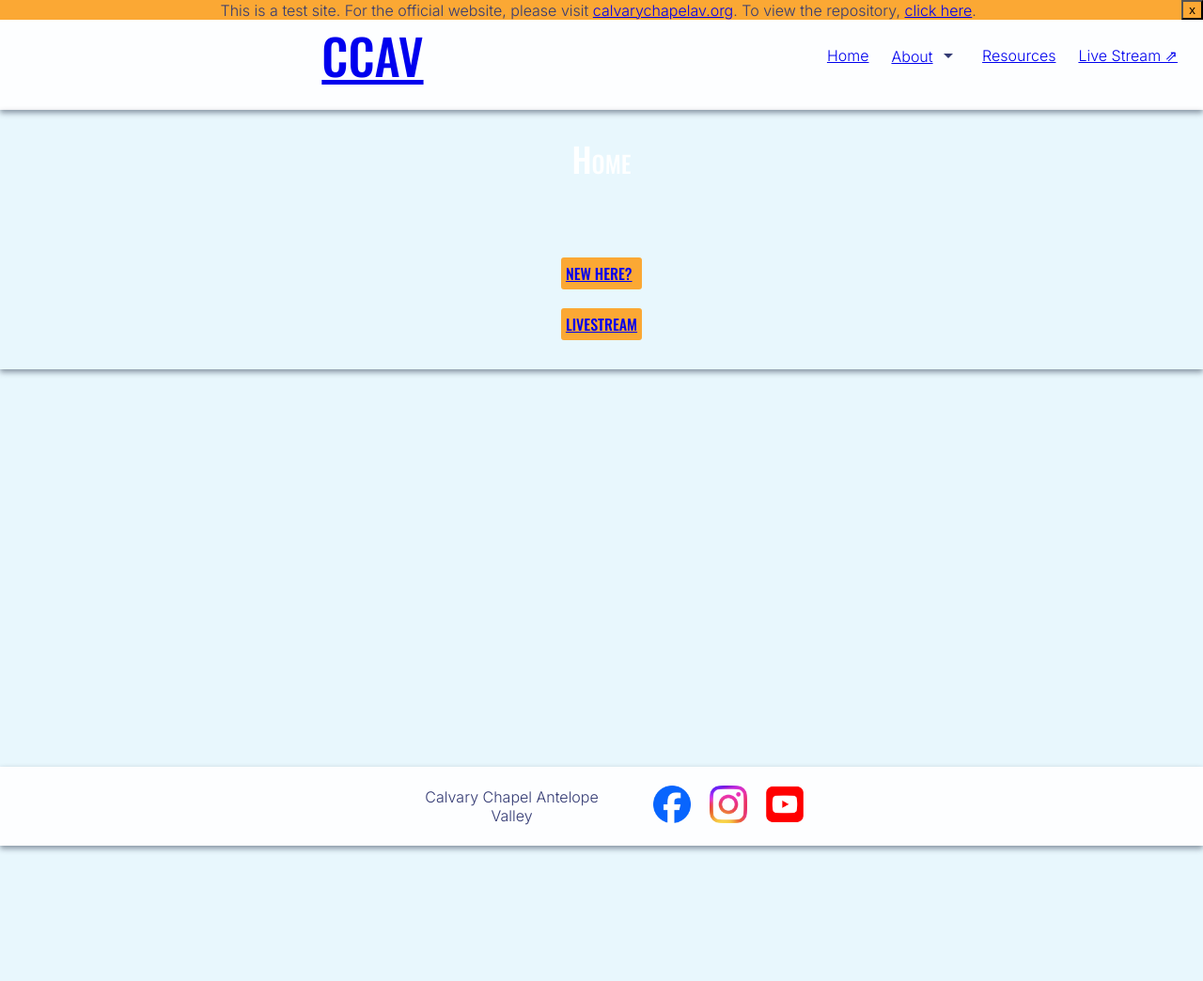
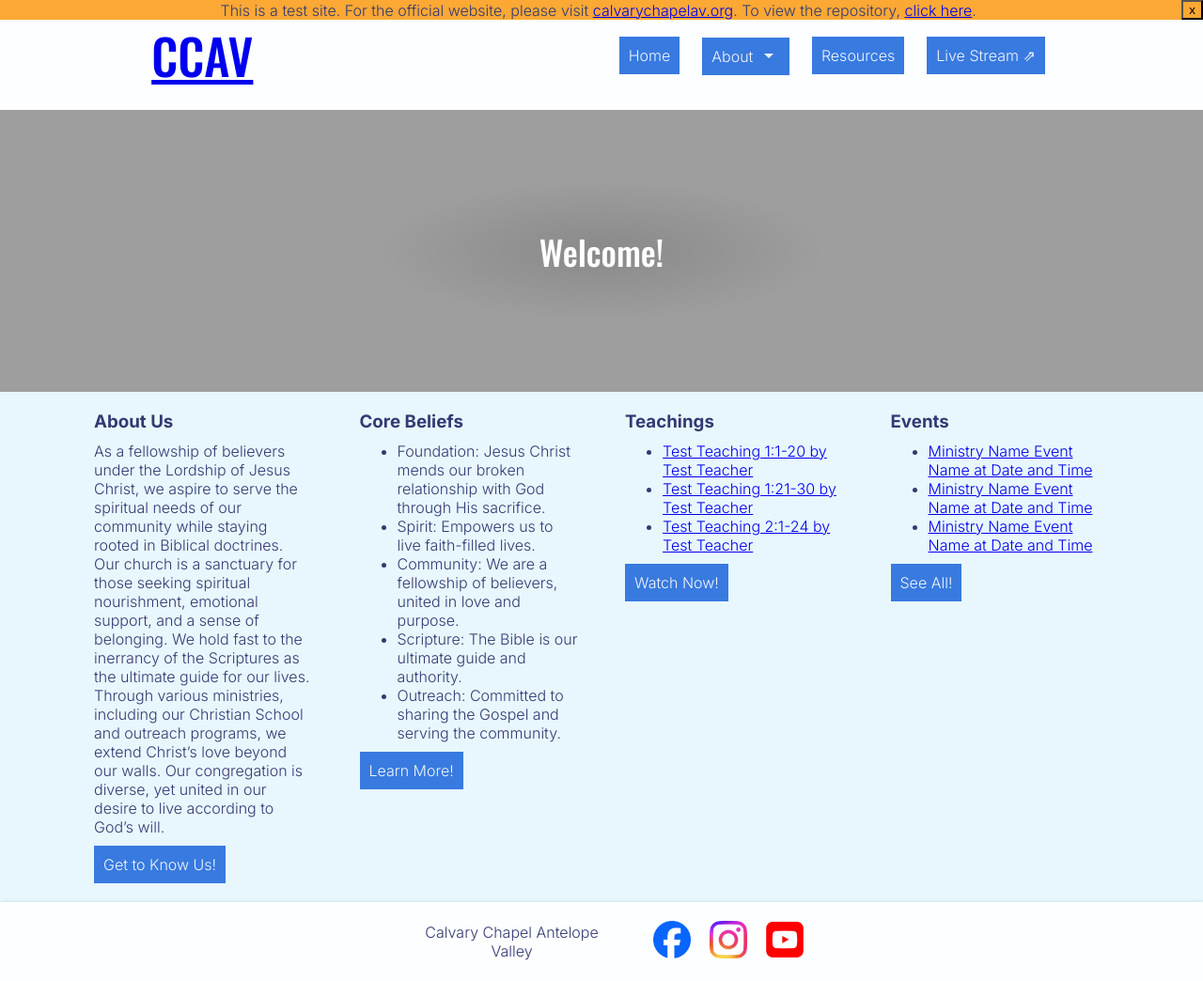
Before and after one commit to levipevans/ccav.church, a Jekyll site: the page built from index.html, in a window 1280 px wide. Shown: the whole page at 94% size. Built offline with Jekyll 4.4.1, drawn with Linux system fonts in a browser that asks for light colours.

Commit message:
update footer.html, header.html, default.html and index.html

```diff
--- a/_includes/footer.html
+++ b/_includes/footer.html
@@ -2,11 +2,13 @@
     <p></p>
     <p></p>
     <p class="footer-title"> {{ site.title }} </p>
-    <ul class="social-media-menu">
-        {% for item in site.data.social %}
-        <li><a href="{{ item.link }}"><img src="{{ item.imgpath }}" alt="{{ item.name }}" width="40px" height="40px"></a></li>
-        {% endfor %}
-    </ul>
+    <nav>
+        <ul class="social-media-menu">
+            {% for item in site.data.social %}
+            <li><a href="{{ item.link }}"><img src="{{ item.imgpath }}" alt="{{ item.name }}" width="40px" height="40px"></a></li>
+            {% endfor %}
+        </ul>
+    </nav>
     <p></p>
     <p></p>
 </footer>
--- a/_includes/header.html
+++ b/_includes/header.html
@@ -1,14 +1,15 @@
 <header class="drop-shadow">
-    <h1 class="heading-font"><a href="{{ site.url }}">CCAV</a></h1>
+    <nav><h1 class="heading-font title"><a href="{{ site.url }}">CCAV</a></h1></nav>
     <nav>
         <ul class="mainmenu">
             {% for item in site.data.navigation %}
                 <li>
-                    <a href="{{ item.link }}">{{item.name}}</a>
+                    <a href="{{ item.link }}" class="cta-button">{{item.name}}
+                        {% if item.submenu and item.submenu.size > 0 %}
+                        <span class="material-symbols-outlined">arrow_drop_down</span>
+                        {%endif%}
+                    </a>
                     {% if item.submenu and item.submenu.size > 0 %}
-                    <span class="material-symbols-outlined">
-                        arrow_drop_down
-                    </span>
                         <ul class="submenu">
                             {% for subitem in item.submenu %}
                             <li><a href="{{ subitem.link }}">{{ subitem.name }}</a></li>
--- a/_layouts/default.html
+++ b/_layouts/default.html
@@ -10,22 +10,7 @@
     {% include test-site.html %}
     {% include header.html %}
     <main>
-        <article class="">
-            <section class="article-header drop-shadow">
-                <h2 class="heading-font">{{page.title}}</h2>
-                <p class="heading-font">{{page.subtitle}}</p>
-                <div class="flex horizontal">
-                    {% if page.link1 != empty %}
-                    <a href="http://"><div class="heading-font button light">NEW HERE?</div></a>
-                    {% endif %}
-                    {% if page.link2 != empty %}
-                    <a href="http://"><div class="heading-font button light">LIVESTREAM</div></a>
-                    {% endif %}
-                </div>
-
-            </section>
-            <p>{{content}}</p>
-        </article>
+        {{ content }}
     </main>
     {% include footer.html %}
 </body>
--- a/index.html
+++ b/index.html
@@ -3,3 +3,49 @@ title: Home
 layout: default
 permalink: /
 ---
+
+<div class="banner">
+    <img src="{{ site.url }}/assets/images/churchpic-scaled.webp" alt="">
+    <div class="banner-text-container">
+        <h2 class="heading-font">Welcome!</h2>
+    </div>
+</div>
+<div class="preview-card-container">
+    <div class="preview-card">
+        <h3>About Us</h3>
+        <p>
+            As a fellowship of believers under the Lordship of Jesus Christ, we aspire to serve the spiritual needs of our community while staying rooted in Biblical doctrines. Our church is a sanctuary for those seeking spiritual nourishment, emotional support, and a sense of belonging. We hold fast to the inerrancy of the Scriptures as the ultimate guide for our lives. Through various ministries, including our Christian School and outreach programs, we extend Christ’s love beyond our walls. Our congregation is diverse, yet united in our desire to live according to God’s will.
+        </p>
+        <a href="http://" class="cta-button">Get to Know Us!</a>
+    </div>
+    <div class="preview-card">
+        <h3>Core Beliefs</h3>
+        <ul>
+            <li>Foundation: Jesus Christ mends our broken relationship with God through His sacrifice.</li>
+            <li>Spirit: Empowers us to live faith-filled lives.</li>
+            <li>Community: We are a fellowship of believers, united in love and purpose.</li>
+            <li>Scripture: The Bible is our ultimate guide and authority.</li>
+            <li>Outreach: Committed to sharing the Gospel and serving the community.</li>
+        </ul>
+        <a href="http://" class="cta-button">Learn More!</a>
+    </div>
+    <div class="preview-card">
+        <h3>Teachings</h3>
+        <ul>
+            <li><a href="http://" target="_blank" rel="noopener noreferrer">Test Teaching 1:1-20 by Test Teacher</a></li>
+            <li><a href="http://" target="_blank" rel="noopener noreferrer">Test Teaching 1:21-30 by Test Teacher</a></li>
+            <li><a href="http://" target="_blank" rel="noopener noreferrer">Test Teaching 2:1-24 by Test Teacher</a></li>
+        </ul>
+        <a href="http://" class="cta-button">Watch Now!</a>
+    </div>
+    <div class="preview-card">
+        <h3>Events</h3>
+        <ul>
+            <li><a href="http://" target="_blank" rel="noopener noreferrer">Ministry Name Event Name at Date and Time</a></li>
+            <li><a href="http://" target="_blank" rel="noopener noreferrer">Ministry Name Event Name at Date and Time</a></li>
+            <li><a href="http://" target="_blank" rel="noopener noreferrer">Ministry Name Event Name at Date and Time</a></li>
+        </ul>
+        <a href="http://" class="cta-button">See All!</a>
+    </div>
+</div>
+</div>
```
